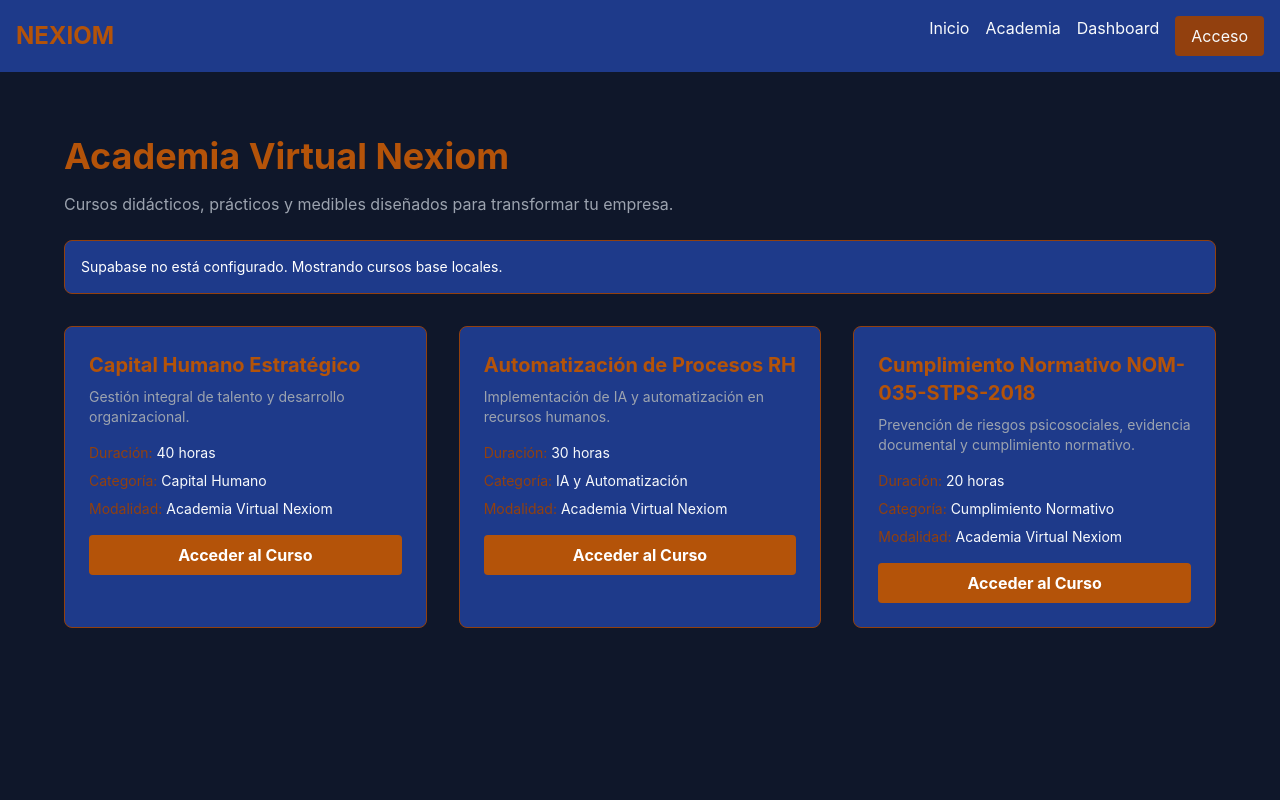
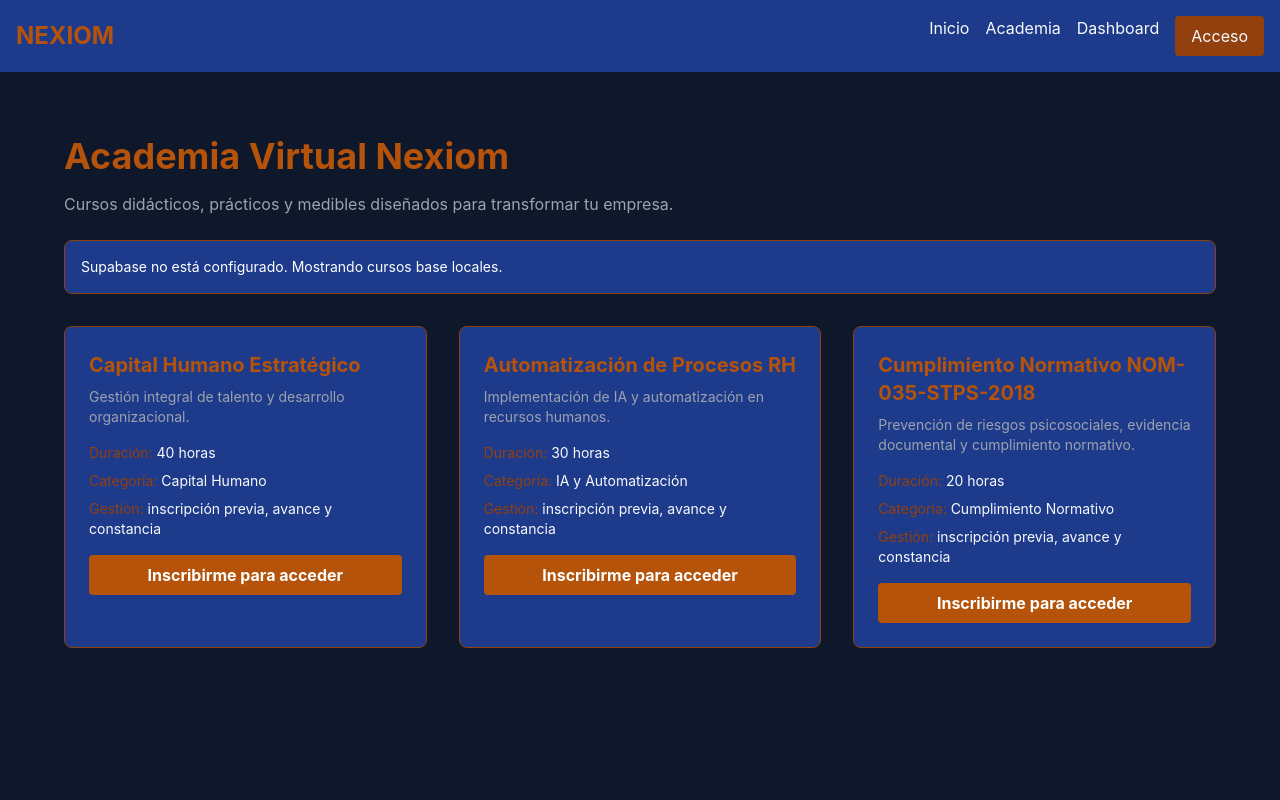
Before and after one commit to Giovannyceronp-stack/nexiom-web, a Next.js app: page /academia in a window 1280 px wide. Shown: the top 800 px of the page. Built offline with nearby package versions, Linux system fonts and the light colour scheme; no server answers.

Commit message:
feat: require enrollment before course access

```diff
--- a/src/components/Academia/CursosListado.tsx
+++ b/src/components/Academia/CursosListado.tsx
@@ -1,7 +1,7 @@
 'use client'
 
-import Link from 'next/link'
 import { getSupabaseClient } from '@/lib/supabase'
+import { useRouter } from 'next/navigation'
 import { useEffect, useMemo, useState } from 'react'
 
 type Curso = {
@@ -45,9 +45,11 @@ const cursosFallback: Curso[] = [
 ]
 
 export function CursosListado() {
+  const router = useRouter()
   const supabase = useMemo(() => getSupabaseClient(), [])
   const [cursos, setCursos] = useState<Curso[]>(cursosFallback)
   const [isLoading, setIsLoading] = useState(true)
+  const [isEnrolling, setIsEnrolling] = useState<string | null>(null)
   const [statusMessage, setStatusMessage] = useState<string | null>(null)
 
   useEffect(() => {
@@ -72,7 +74,7 @@ export function CursosListado() {
 
       if (data && data.length > 0) {
         setCursos(data)
-        setStatusMessage('Cursos cargados desde Supabase.')
+        setStatusMessage('Cursos cargados desde Supabase. Para acceder debes registrar inscripción académica.')
       } else {
         setStatusMessage('No hay cursos publicados todavía. Mostrando cursos base locales.')
       }
@@ -82,6 +84,48 @@ export function CursosListado() {
 
     cargarCursos()
   }, [supabase])
+
+  const registrarInscripcion = async (curso: Curso) => {
+    if (!supabase) {
+      setStatusMessage('Supabase no está configurado. No se puede registrar la inscripción.')
+      return
+    }
+
+    setIsEnrolling(curso.id)
+    setStatusMessage(null)
+
+    const {
+      data: { session },
+      error: sessionError,
+    } = await supabase.auth.getSession()
+
+    if (sessionError || !session) {
+      setIsEnrolling(null)
+      router.push('/auth')
+      return
+    }
+
+    const { error } = await supabase
+      .from('enrollments')
+      .upsert(
+        {
+          user_id: session.user.id,
+          course_id: curso.id,
+          status: 'in_progress',
+          progress_percent: 0,
+        },
+        { onConflict: 'user_id,course_id' },
+      )
+
+    setIsEnrolling(null)
+
+    if (error) {
+      setStatusMessage(`No se pudo registrar la inscripción: ${error.message}`)
+      return
+    }
+
+    router.push(`/academia/curso/${curso.slug}`)
+  }
 
   return (
     <section className="py-16 px-4 bg-nexiom-dark min-h-screen">
@@ -106,14 +150,16 @@ export function CursosListado() {
                 <div className="space-y-2 mb-4 text-sm">
                   <p><span className="text-nexiom-bronze">Duración:</span> {curso.duration_hours} horas</p>
                   <p><span className="text-nexiom-bronze">Categoría:</span> {curso.category}</p>
-                  <p><span className="text-nexiom-bronze">Modalidad:</span> Academia Virtual Nexiom</p>
+                  <p><span className="text-nexiom-bronze">Gestión:</span> inscripción previa, avance y constancia</p>
                 </div>
-                <Link
-                  href={`/academia/curso/${curso.slug}`}
-                  className="block w-full bg-nexiom-bronze-light text-white text-center py-2 rounded font-bold hover:bg-nexiom-bronze transition"
+                <button
+                  type="button"
+                  onClick={() => registrarInscripcion(curso)}
+                  disabled={isEnrolling === curso.id}
+                  className="block w-full bg-nexiom-bronze-light text-white text-center py-2 rounded font-bold hover:bg-nexiom-bronze transition disabled:opacity-60"
                 >
-                  Acceder al Curso
-                </Link>
+                  {isEnrolling === curso.id ? 'Registrando inscripción...' : 'Inscribirme para acceder'}
+                </button>
               </div>
             ))}
           </div>
```
